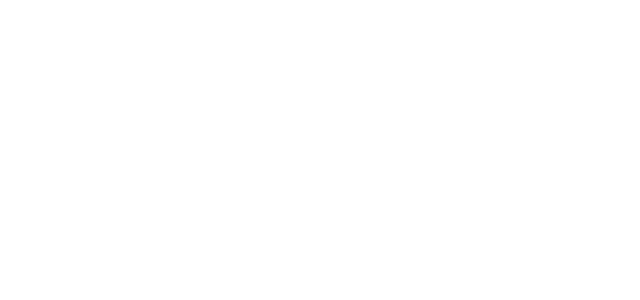
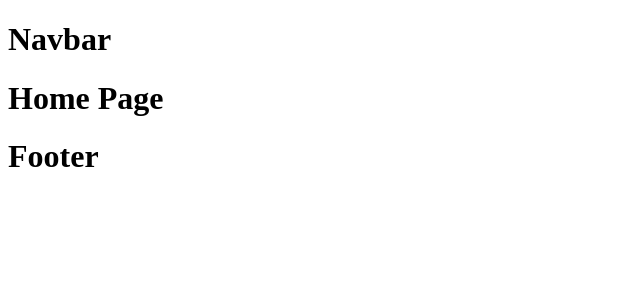
Before and after one commit to dhanushragul15/Shopkart, a React app: page / in a window 1280 px wide. Shown: the top 300 px of the page, without its empty margins (0-640 px from the left). Built offline with nearby package versions, Linux system fonts and the light colour scheme; the HTML template or start-up script is replaced by a standard one.

Commit message:
added router

```diff
--- a/src/app/router.jsx
+++ b/src/app/router.jsx
@@ -1,3 +1,18 @@
 import HomePage from "../pages/HomePage/HomePage";
 import ContactPage from "../pages/ContactPage/ContactPaage";
 import AboutPage from "../pages/AboutPage/AboutPage";
+
+import PageLayout from "../components/layout/PageLayout/PageLayout";
+import { createBrowserRouter }  from "react-router-dom";
+
+export const router = createBrowserRouter([
+    {
+        path: "/",
+        element: <PageLayout />,
+        children: [
+            {index: true, element: <HomePage />},
+            {path: "contact", element: <ContactPage />},
+            {path: "about", element: <AboutPage />},
+        ]
+    }
+]);
--- a/src/components/layout/PageLayout/PageLayout.jsx
+++ b/src/components/layout/PageLayout/PageLayout.jsx
@@ -1,6 +1,7 @@
 import Navbar from "../Navbar/Navbar";
 import Footer from "../Footer/Footer";
 import {Outlet} from "react-router-dom";
+import App from "../../../app/App";
 
 const PageLayout = () => {
     return (
@@ -15,3 +16,5 @@
         </>
     )
 }
+
+export default PageLayout;
--- a/src/main.jsx
+++ b/src/main.jsx
@@ -1,9 +1,10 @@
 import { StrictMode } from 'react'
 import { createRoot } from 'react-dom/client'
 import './index.css'
+import App from './app/App.jsx';
 
 createRoot(document.getElementById('root')).render(
   <StrictMode>
-
+    <App/>
   </StrictMode>,
 )
```
Also changed, not shown: src/app/App.jsx (+11 -0 lines).
